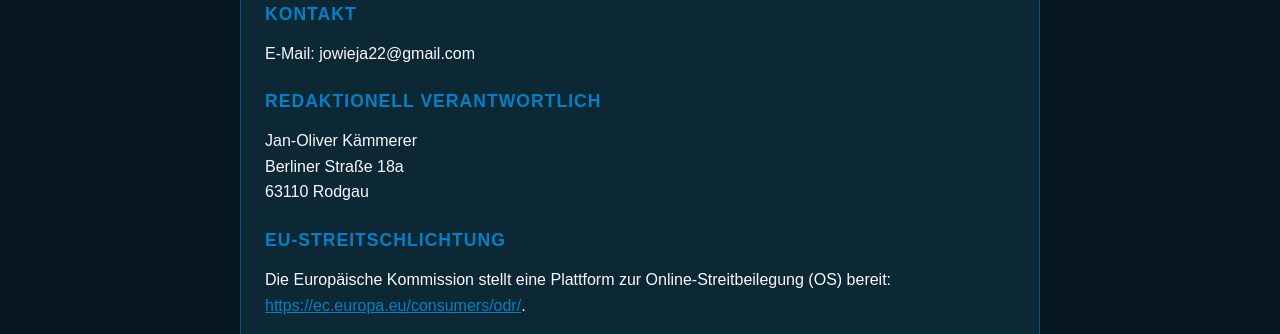
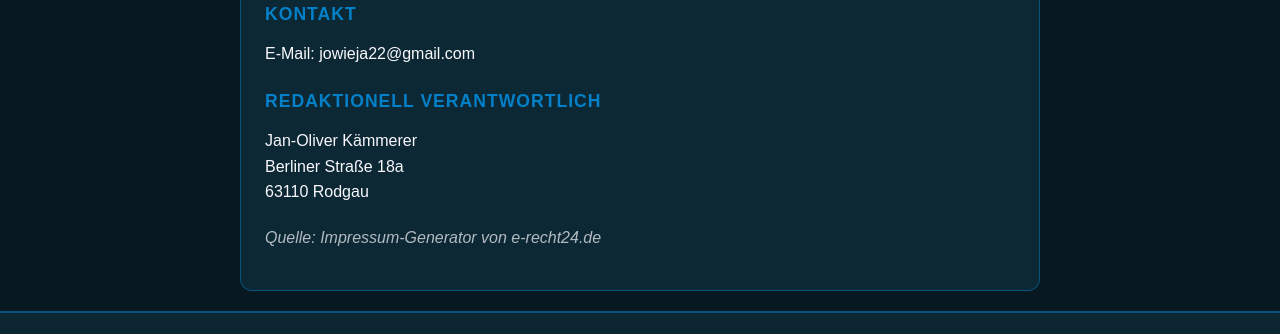
Before and after one commit to Jan-OliverKaemmererDev/Stellaris-Builder, a plain HTML site: page impressum.html in a window 1280 px wide. Shown: the part 466-800 px from the top of the page. Drawn offline with Linux system fonts and the light colour scheme.

Commit message:
streitschlichtung aus impressum entfernt

```diff
--- a/impressum.html
+++ b/impressum.html
@@ -54,10 +54,6 @@
                         63110 Rodgau
                     </p>
 
-                    <h3>EU-Streitschlichtung</h3>
-                    <p>Die Europäische Kommission stellt eine Plattform zur Online-Streitbeilegung (OS) bereit:
-                       <a href="https://ec.europa.eu/consumers/odr/" target="_blank" style="color: var(--accent-color);">https://ec.europa.eu/consumers/odr/</a>.</p>
-
                     <p style="margin-top: 20px; font-style: italic; opacity: 0.7;">
                         Quelle: Impressum-Generator von e-recht24.de
                     </p>
```
